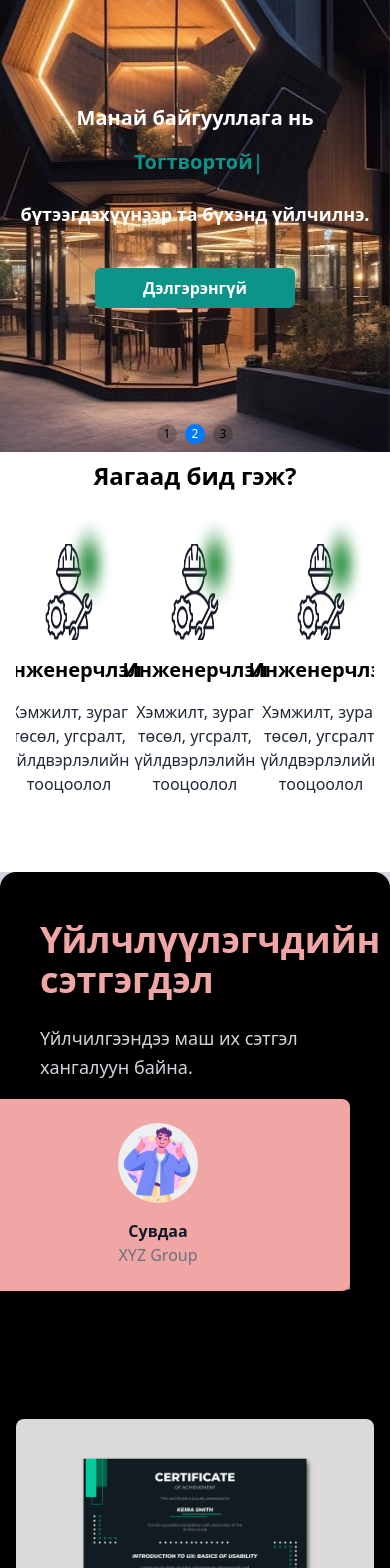
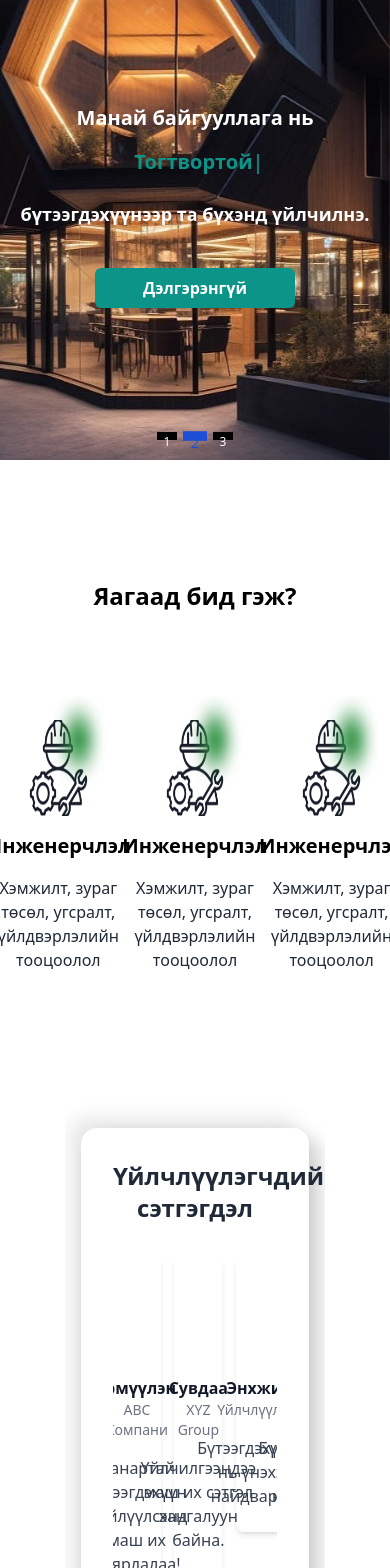
Before and after one commit to BinaryBoortsog/projectWeb-, a React (Create React App) app: page / in a window 390 px wide. Shown: the part 432-2000 px from the top of the page. Built offline with nearby package versions, Linux system fonts and the light colour scheme.

Commit message:
testimonial heseg

```diff
--- a/src/components/FeaturedProducts.jsx
+++ b/src/components/FeaturedProducts.jsx
@@ -16,8 +16,26 @@ const FeaturedProducts = () => {
   ];
 
   return (
-    <div className="featured-products w-full px-4 py-12">
-      <h2 className="featured-products-title text-2xl font-bold mb-6 text-center">
+    <div className="featured-products w-full py-12">
+      <div
+                className="w-full flex  h-[4rem]  justify-between items-center"
+                >
+                <button className="hidden md:block text-gray-500 font-medium hover:text-black text-lg hover:bg-gray-200 h-16 flex-grow">
+    Цонх
+</button>
+<button className="hidden md:block text-gray-500 font-medium hover:text-black text-lg hover:bg-gray-200 h-16 flex-grow">
+    Пасад
+</button>
+<button className="hidden md:block text-gray-500 font-medium hover:text-black text-lg hover:bg-gray-200 h-16 flex-grow">
+    Дулаалга
+</button>
+<button className="hidden md:block text-gray-500 font-medium hover:text-black text-lg hover:bg-gray-200 h-16 flex-grow">
+    Гроэ
+</button>
+
+            </div>
+
+      <h2 className="py-14 featured-products-title text-2xl font-bold mb-6 text-center">
         Яагаад бид гэж?
       </h2>
       <Swiper
@@ -26,16 +44,17 @@ const FeaturedProducts = () => {
         slidesPerView={3}
         breakpoints={{
           640: {
+            slidesPerView: 1,
+          },
+          768: {
             slidesPerView: 2,
-            spaceBetween: 20,
           },
           1024: {
             slidesPerView: 3,
-            spaceBetween: 30,
           },
         }}
         scrollbar={{ draggable: true, hide: false }}
-        className="w-full"
+        className="w-full pb-12"
       >
         {products.map((product) => (
           <SwiperSlide key={product.id} className="flex flex-col items-center p-7">
--- a/src/components/Hero.jsx
+++ b/src/components/Hero.jsx
@@ -28,7 +28,7 @@ const Hero = () => {
         autoplay={{ delay: 3500, disableOnInteraction: false }}
         pagination={pagination}
         modules={[Pagination, Autoplay]}
-        className="absolute top-10 left-0 w-full h-screen z-0"
+        className="absolute top-12 left-0 w-full h-screen z-0"
       >
         {slides.map((slide, index) => (
           <SwiperSlide
--- a/src/components/Navbar.jsx
+++ b/src/components/Navbar.jsx
@@ -32,31 +32,32 @@ const Navbar = () => {
         <div className="fixed flex z-50">
             {/* Top Navbar */}
             <div
-                className="top-0 fixed w-full flex  h-[3rem]  justify-between items-center shadow-md"
-                style={{
-                    backgroundImage: "linear-gradient(to right, white 78%, black 22%)",
-                }}
+                className="top-0 fixed bg-white w-full flex  h-[3rem]  justify-between items-center shadow-md"
+
             >
-                <h1 className="text-black text-lg pl-4 ">Өөрийн дүрээ сонго--</h1>
-                <button className="hidden md:block  hover:bg-teal-600 h-12 w-32">Хувь хүн</button>
-                <button className="hidden md:block  hover:bg-teal-600 h-12  w-32">Инженер</button>
-                <button className="hidden md:block  hover:bg-teal-600 h-12  w-32">Архитектор</button>
-                <button className="hidden md:block  text-white relative right-14 hover:text-teal-600">Төсөл хэрэгжүүлэх</button>
+                <h1 className="text-black text-lg pl-4">Өөрийн дүрээ сонго--</h1>
+                <div className="w-2/3 flex  h-[3rem]  justify-between items-center">
+                <button className="hidden md:block  hover:bg-teal-600 h-12  flex-grow">Хувь хүн</button>
+                <button className="hidden md:block  hover:bg-teal-600 h-12  flex-grow">Инженер</button>
+                <button className="hidden md:block  hover:bg-teal-600 h-12  flex-grow">Архитектор</button>
+                <button className="hidden md:block  bg-black text-white hover:bg-white hover:text-teal-600 h-12  flex-grow">Төсөл хэрэгжүүлэх</button>
                 <button
                     onClick={handleNav}
-                    className="block md:hidden pr-4"
+                    className="block md:hidden pr-4 focus:outline-none"
                     aria-label={nav ? "Цэс хаах" : "Цэс нээх"}
                 >
                     {nav ? (
-                        <IoMdClose size={24} className="text-[#fff] right-10" />
+                        <IoMdClose size={24} className="text-[#000]" />
                     ) : (
-                        <CiMenuBurger size={24} className="text-[#fff] right-10" />
+                        <CiMenuBurger size={24} className="text-[#000] " />
                     )}
                 </button>
+                </div>
+
             </div>
 
             {/* Middle Section */}
-            <div className="fixed top-12 w-full flex justify-between items-center h-36 max-w-auto bg-custom-gradient">
+            <div className="fixed top-12 w-full flex justify-between items-center h-20 max-w-auto bg-custom-gradient">
                 <img
                     src={exampleImage}
                     alt="Жишээ зураг"
--- a/src/components/testiMonials.jsx
+++ b/src/components/testiMonials.jsx
@@ -1,9 +1,10 @@
-import React, { useState } from "react";
+import React from "react";
 import { Swiper, SwiperSlide } from "swiper/react";
-import { Autoplay, EffectCards } from "swiper/modules";
+import { Scrollbar, Pagination } from "swiper/modules"; // Import Pagination along with Scrollbar
+
 import "swiper/css";
-import "swiper/css/autoplay";
-import "swiper/css/effect-creative";
+import "swiper/css/scrollbar";
+import "swiper/css/pagination"; // Import pagination styles
 
 // Example Testimonials
 const testimonials = [
@@ -25,66 +26,59 @@ const testimonials = [
     company: "Үйлчлүүлэгч",
     src: require("../assets/image/1.jpg"),
   },
+  {
+    text: "Бүтээгдэхүүнүүд нь үнэхээр найдвартай.",
+    name: "Энхжин",
+    company: "Үйлчлүүлэгч",
+    src: require("../assets/image/1.jpg"),
+  },
 ];
 
 const GallerySlider = () => {
-  const [activeIndex, setActiveIndex] = useState(0);
-  const [bgColor, setBgColor] = useState("#cccccc");
-
-  // Function to generate a random HEX color
-  const getRandomHexColor = () => {
-    const getLightValue = () => Math.floor(150 + Math.random() * 105); // Values between 200-255
-    const r = getLightValue();
-    const g = getLightValue();
-    const b = getLightValue();
-    const alpha = 1; // Adjust transparency (0.1 = very transparent, 1 = no transparency)
-    return `rgba(${r}, ${g}, ${b}, ${alpha})`;
-  };
-
-  // Function to handle background color change
-  const changeBgColor = () => {
-    setBgColor(getRandomHexColor());
-  };
 
   return (
-    <div className="w-full bg-gray-300 py-0 px-0 overflow-hidden">
-      <div className="max-w-full mx-auto flex flex-col lg:flex-row items-center gap-4 rounded-tl-2xl rounded-tr-2xl py-12 px-10"
-      style={{ backgroundColor: "#000" }}>
-        <div className="w-full lg:w-5/12">
-          <h1
-            className="text-4xl font-bold mb-6"
-            style={{ color: bgColor }}
-          >
+    <div className="w-2/3 bg-white py-8 px-4 overflow-hidden justify-center mx-auto">
+      {/* Combined Section */}
+      <div className="max-w-6xl mx-auto text-center bg-white backdrop-blur-2xl shadow-[10px_10px_20px_rgba(0,0,0,0.2),-10px_-10px_20px_rgba(0,0,0,0.1)] rounded-tl-2xl rounded-tr-2xl p-8">
+        {/* Header Section */}
+        <h1 className="text-2xl font-bold text-gray-800">
           Үйлчлүүлэгчдийн сэтгэгдэл
         </h1>
-          <p className="text-gray-300 text-lg leading-relaxed">
-            {testimonials[activeIndex].text}
-          </p>
-        </div>
 
         {/* Swiper Section */}
-        <div className="w-full lg:w-7/12 flex justify-end">
-          <div className="w-96 max-w-lg">
+        <div className="mt-8">
           <Swiper
-              modules={[EffectCards, Autoplay]}
-              effect={"cards"}
-              loop={true}
-              speed={700}
-              slidesPerView={1}
-              autoplay={{ delay: 3500 }}
+            slidesPerView={3}
+            spaceBetween={20}
+            pagination={{
+              clickable: true,
+            }}
+            scrollbar={{
+              draggable: true,
+              hide: false, // Set to true if you want to hide the scrollbar when not in use
+            }}
+            breakpoints={{
+              640: {
+                slidesPerView: 1,
+              },
+              768: {
+                slidesPerView: 2,
+              },
+              1024: {
+                slidesPerView: 3,
+              },
+            }}
+            modules={[Scrollbar, Pagination]} // Include both Scrollbar and Pagination modules
             className="mySwiper"
-              onSlideChange={(swiper) => {
-                setActiveIndex(swiper.realIndex);
-                changeBgColor();
-              }}
           >
             {testimonials.map((testimonial, index) => (
               <SwiperSlide key={index}>
                 <div
-                    className="p-6 rounded-lg shadow-md transition-colors duration-500"
-                    style={{ backgroundColor: bgColor }}
+                  className={`p-6 rounded-lg shadow-md transform transition-transform duration-300
+
+                  `}
                 >
-                    <div className="flex flex-col items-center text-center">
+                  <div className="flex flex-col items-center text-center bg-gray-200">
                     <img
                       src={testimonial.src}
                       alt={`${testimonial.name}'s testimonial`}
@@ -93,13 +87,35 @@ const GallerySlider = () => {
                     <p className="font-semibold text-gray-900">
                       {testimonial.name}
                     </p>
-                      <p className="text-gray-500">{testimonial.company}</p>
+                    <p className="text-sm text-gray-500">{testimonial.company}</p>
+                    <p className="mt-4 text-gray-700">{testimonial.text}</p>
                   </div>
                 </div>
               </SwiperSlide>
             ))}
           </Swiper>
-          </div>
+          <style>{`
+            .swiper-pagination-bullet {
+              width: 20px;
+              height: 8px;
+              border-radius: 0;
+              background: #000; /* Tailwind Gray-300 */
+              transition: transform 0.3s, background 0.3s;
+            }
+            .swiper-pagination-bullet-active {
+              background: #1d4ed8; /* Tailwind Blue-700 */
+              transform: scale(1.2);
+            }
+
+            .swiper-scrollbar {
+              background: rgba(0, 0, 0, 0.1); /* Background for scrollbar track */
+              height: 6px; /* Thickness of the scrollbar */
+            }
+            .swiper-scrollbar-drag {
+              background: #1d4ed8; /* Tailwind Blue-700 for the draggable handle */
+              border-radius: 4px; /* Rounded edges for the scrollbar handle */
+            }
+          `}</style>
         </div>
       </div>
     </div>
--- a/src/index.css
+++ b/src/index.css
@@ -11,14 +11,14 @@ body {
   text-align: center;
   line-height: 20px;
   font-size: 12px;
-  color: #000;
+  color: #fff;
   opacity: 1;
   background: rgba(0, 0, 0, 0.2);
 }
 
 .swiper-pagination-bullet-active {
-  color: #fff;
-  background: #007aff;
+  color: #1d4ed8;
+  background: #000;
 }
 
 /* For WebKit Browsers (Chrome, Safari) */
```
Lines whose indentation alone changed are shown as unchanged.
